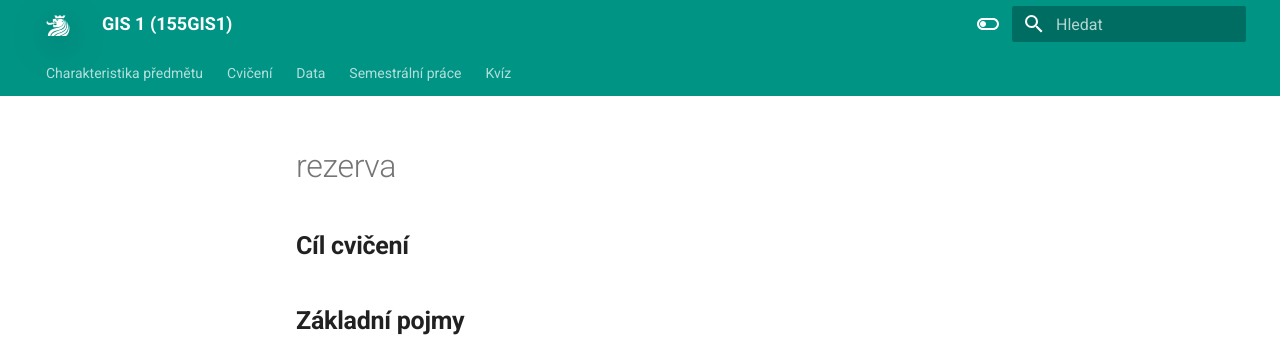
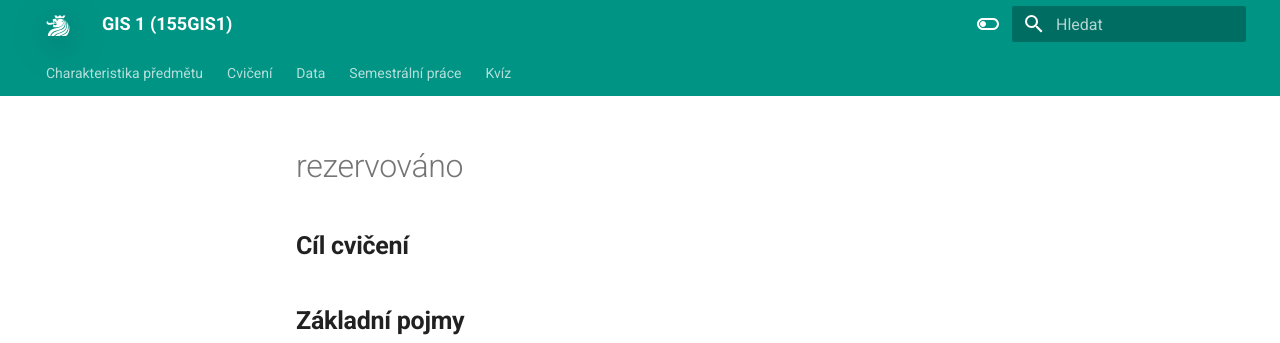
Before and after one commit to k155gis0/gis1, an MkDocs documentation site: the page built from docs/cviceni/cviceni12.md, in a window 1280 px wide. Shown: the top 343 px of the page. Built offline with MkDocs 1.6.1 and Material for MkDocs 9.7.7, drawn with Linux system fonts in a browser that asks for light colours.

Commit message:
zkouška git

```diff
--- a/docs/cviceni/cviceni12.md
+++ b/docs/cviceni/cviceni12.md
@@ -3,7 +3,7 @@ icon: custom/vc-numeric-12-box
 title: Cvičení 12
 ---
 
-# rezerva
+# rezervováno
 
 ## Cíl cvičení
 
```
